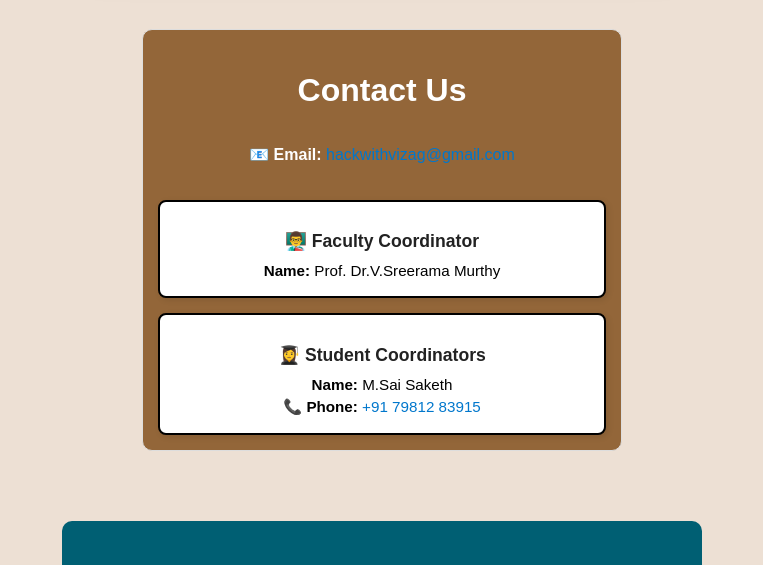
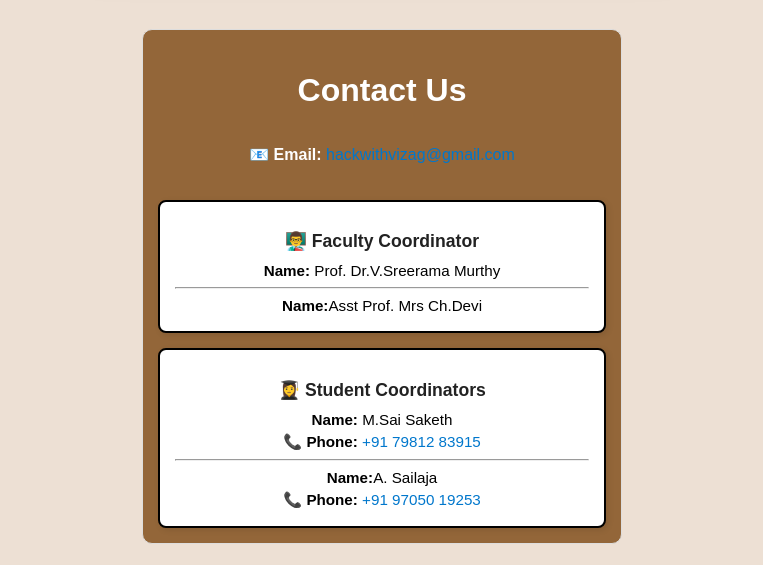
Before and after one commit to Lohith-Varma/Hack-with-Vizag-3.0, a plain HTML site: page frontend/index.html in a window 1280 px wide. Shown: the part 4440-5005 px from the top of the page, without its empty margins (258-1021 px from the left). Drawn offline with Linux system fonts and the light colour scheme.

Commit message:
Updated Co-ordinators & FAQ

```diff
--- a/frontend/index.html
+++ b/frontend/index.html
@@ -377,7 +377,7 @@ Prizes
                         <span class="faq-toggle">▼</span>
                     </button>
                     <div class="faq-answer">
-                        <p>Please bring your laptop, charger, any necessary hardware you plan to use, and a valid ID. We'll provide the Wi-Fi, food, drinks, and a great environment to code in!</p>
+                        <p>Please bring your laptop(Preferably with "Lan Port"), charger, any necessary hardware you plan to use, and a valid ID. We'll provide the Wi-Fi, food, drinks, and a great environment to code in!</p>
                     </div>
                 </div>
 
@@ -475,6 +475,8 @@ Contact Section
     <div class="contact-card">
       <h3>👨‍🏫 Faculty Coordinator</h3>
       <p><strong>Name:</strong> Prof. Dr.V.Sreerama Murthy</p>
+      <hr>
+      <p><strong>Name:</strong>Asst Prof. Mrs Ch.Devi </p>
       <!-- <p><strong>📞 Phone:</strong>
         <a href="tel:+919701254792">+91 97012 54792</a>
       </p> -->
@@ -487,11 +489,11 @@ Contact Section
       <p><strong>📞 Phone:</strong>
         <a href="tel:+917981283915">+91 79812 83915</a>
       </p>
-      <!-- <hr>
-      <p><strong>Name:</strong> Lohith Varma</p>
+      <hr>
+      <p><strong>Name:</strong>A. Sailaja</p>
       <p><strong>📞 Phone:</strong>
-        <a href="tel:+917670818348">+91 76708 18348</a>
-      </p> -->
+        <a href="tel:+919705019253">+91 97050 19253</a>
+      </p>
     </div>
 
   </div>
```
